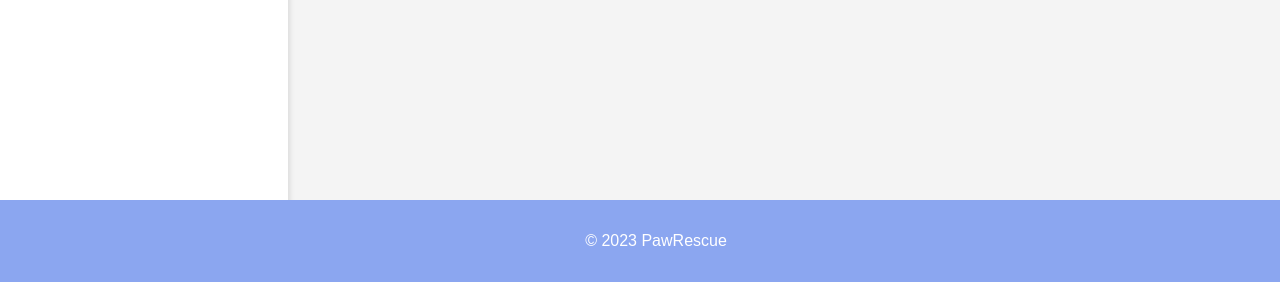
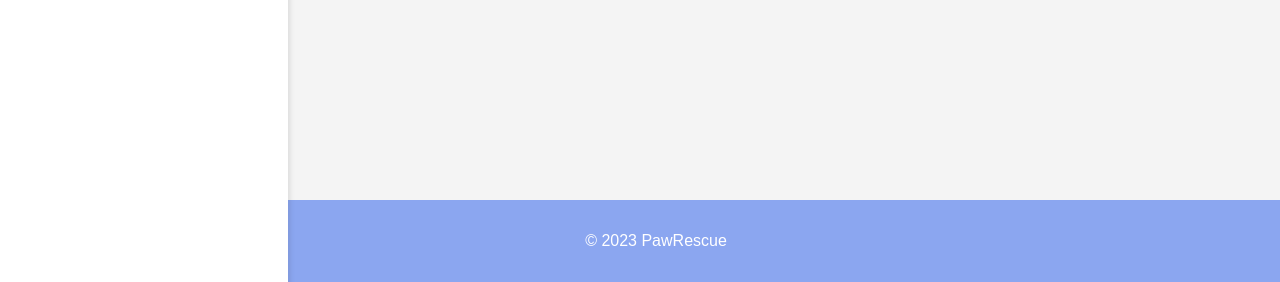
Before and after one commit to quliyevislam/Holberton-School-Portfolio-Project, a Flask app: page /chat in a window 1280 px wide. Shown: the part 518-800 px from the top of the page. Run offline with Flask 3, Linux system fonts and the light colour scheme.

Commit message:
fixed footer positioning

```diff
--- a/app/static/css/styles.css
+++ b/app/static/css/styles.css
@@ -1,9 +1,11 @@
 body {
     display: flex;
+    flex-direction: column;
     font-family: Arial, sans-serif;
     margin: 0;
     padding: 0;
     background-color: #f4f4f4;
+    min-height: 100vh;
 }
 
 .top-header {
@@ -164,8 +166,6 @@
     text-align: center;
     padding: 1rem;
     width: 100%;
-    position: absolute;
-    bottom: 0;
 }
 
 .home-container {
```
